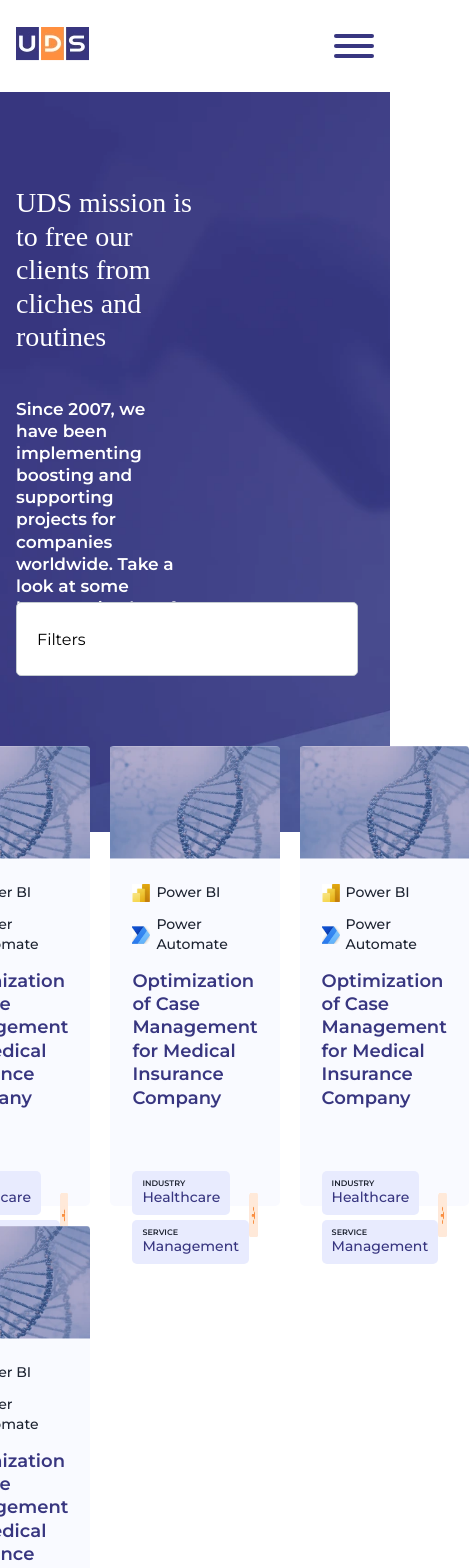
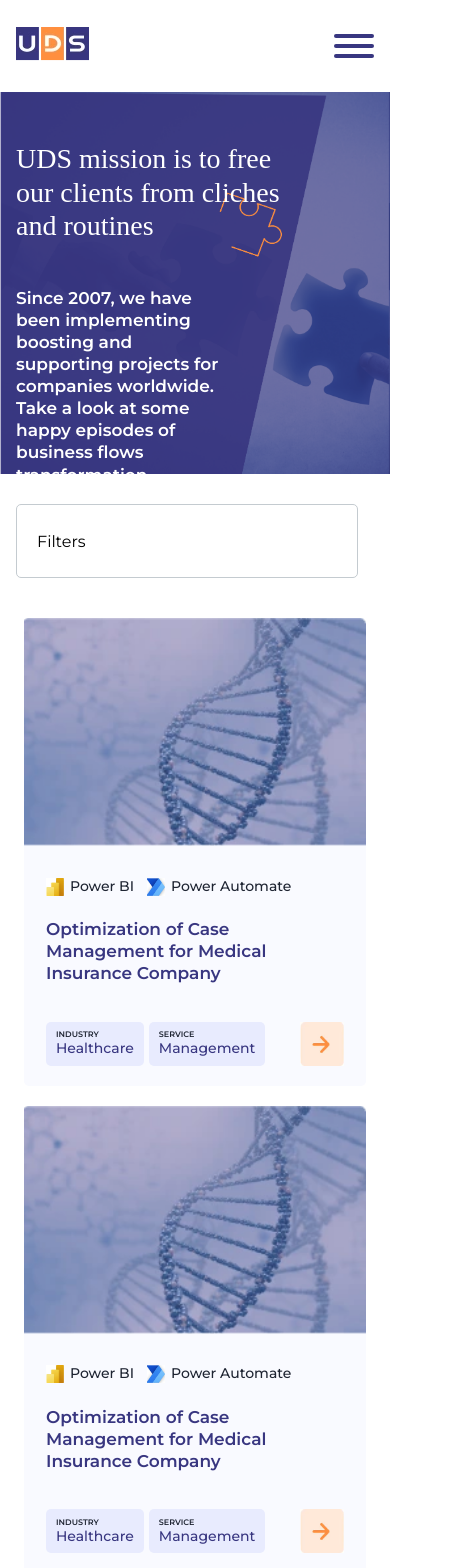
Before and after one commit to psevernyj/next-app, a Next.js app: page /cases in a window 390 px wide. Shown: the top 1568 px of the page, 469 px wide, since content can reach past the window. Built offline with nearby package versions, Linux system fonts and the light colour scheme; a web font is replaced by a local one.

Commit message:
Responsibility of cases page

```diff
--- a/pages/cases/index.tsx
+++ b/pages/cases/index.tsx
@@ -2,6 +2,8 @@ import type {NextPage} from 'next';
 import Head from 'next/head';
 import React from "react";
 import CaseCard from "../../components/views/CaseCard";
+import NeedHelpForm from "../../components/sharedComponents/NeedHelpForm";
+import Contacts from "../../components/sharedComponents/Contacts";
 
 
 const CasesComponent: NextPage = () => {
@@ -32,6 +34,8 @@ const CasesComponent: NextPage = () => {
                         <CaseCard/>
                     </div>
                 </div>
+                <NeedHelpForm/>
+                <Contacts/>
             </main>
         </>
     );
--- a/styles/components/sharedComponents/contacts.scss
+++ b/styles/components/sharedComponents/contacts.scss
@@ -59,7 +59,6 @@
   @media screen and (max-width: 1024px){
     .content{
       gap: 61px;
-      flex-direction: column;
       .contact{
         gap: 20px;
       }
@@ -69,4 +68,9 @@
       }
     }
   }
+  @media screen and (max-width: 450px){
+    .content{
+      flex-direction: column;
+    }
+  }
 }
--- a/styles/components/views/caseCard.scss
+++ b/styles/components/views/caseCard.scss
@@ -4,8 +4,6 @@
   background-color: $light-bg;
   border-radius: 5px;
   max-width: 342px;
-  height: 460px;
-
   .thumbnail {
     width: 100%;
     height: auto;
@@ -14,7 +12,7 @@
   .content {
     padding: 20px 22px;
     display: grid;
-    grid-template-rows: 0.5fr 2fr 1fr;
+    grid-template-rows: 0.5fr 1fr 1fr;
     grid-gap: 15px;
 
     .products {
@@ -42,7 +40,7 @@
     .actions {
       display: flex;
       justify-content: space-between;
-      align-items: center;
+      align-items: self-end;
     }
 
     .tags {
@@ -50,5 +48,15 @@
       flex-wrap: wrap;
       gap: 5px;
     }
+    .arrowButton{
+      height: 44px;
+    }
+  }
+  @media screen and (max-width: 760px){
+    .content{
+      .title{
+        font-size: 17px;
+      }
+    }
   }
 }
--- a/styles/pages/casesPage.scss
+++ b/styles/pages/casesPage.scss
@@ -10,12 +10,11 @@
   }
 
   .firstScreen {
-    background-image: url("../../assets/cases/cases_home_page_header_bg.webp");
+    background-image: url("../../assets/cases/cases_page_header_bg.webp");
     background-repeat: no-repeat;
     background-size: cover;
     padding-top: 94px;
     height: 740px;
-    //height: 670px;
 
     .container {
       display: grid;
@@ -33,23 +32,80 @@
       }
     }
   }
-  .casesCatalog{
+
+  .casesCatalog {
     margin-top: -230px;
+    padding-bottom: 100px;
   }
-  .casesCards{
+
+  .casesCards {
     display: grid;
     grid-template-columns: 1fr 1fr 1fr;
     grid-gap: 40px;
     padding-top: 70px;
-    @media screen and (max-width: 1080px){
-      justify-content: center;
-      gap: 40px;
+  }
+
+  @media screen and (max-width: 1035px) {
+    .firstScreen {
+      padding-top: 74px;
+      height: 600px;
     }
-    @media screen and (max-width: 760px){
+    .casesCatalog {
+      margin-top: 30px;
+    }
+    .casesCards {
+      grid-template-columns: 1fr 1fr;
+      justify-items: center;
+    }
+  }
+
+  @media screen and (max-width: 1024px) {
+    .firstScreen {
+      height: 473px;
+
+      .container {
+        .subtitle {
+          width: 48%;
+        }
+      }
+    }
+    .casesCards {
+      padding-top: 40px;
+    }
+    .casesCatalog {
+      padding-bottom: 60px;
+    }
+  }
+  @media screen and (max-width: 820px) {
+    .firstScreen {
+      height: 473px;
+
+      .container {
+        .title{
+          width: 83%;
+        }
+        .subtitle {
+          width: 60%;
+        }
+      }
+    }
+  }
+  @media screen and (max-width: 760px) {
+    .firstScreen{
+      background-image: url("../../assets/cases/case_page_header_bg_mobile.webp");
+      padding-top: 50px;
+      height: 382px;
+    }
+    .casesCards {
       flex-direction: column;
       align-items: center;
       gap: 20px;
       margin-bottom: 20px;
     }
   }
+  @media screen and (max-width: 650px) {
+    .casesCards {
+      grid-template-columns: 1fr;
+    }
+  }
 }
```
Also changed, not shown: assets/cases/case_page_header_bg_mobile.webp (added), assets/cases/cases_page_header_bg.webp (renamed from assets/cases/cases_home_page_header_bg.webp), styles/components/sharedComponents/ourCases.scss (line endings or trailing spaces).
